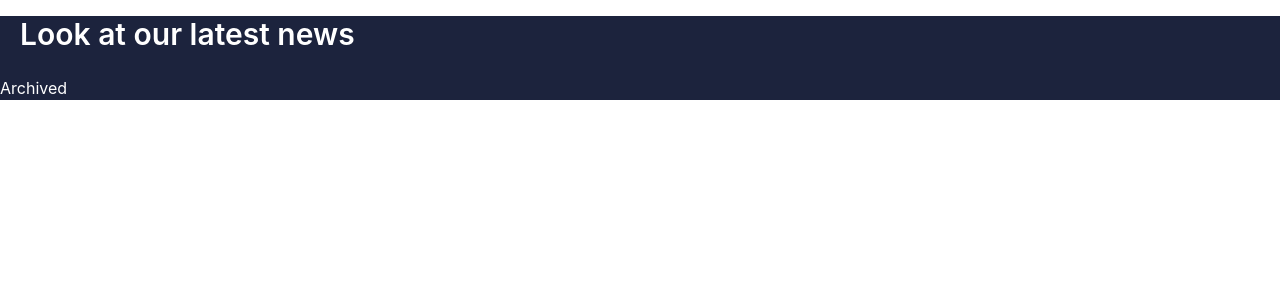
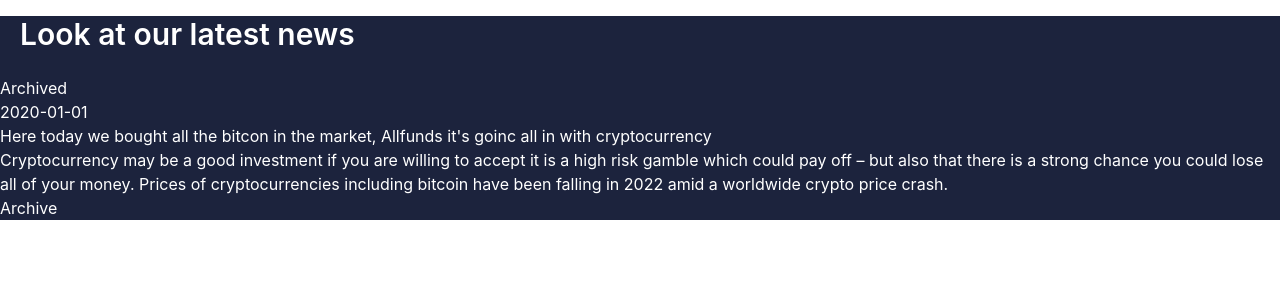
Before and after one commit to Alonsoe44/News-FrontEnd-Emiliano-Polanco, a React (Create React App) app: page / in a window 1280 px wide. Shown: the top 300 px of the page. Built offline with nearby package versions, Linux system fonts and the light colour scheme.

Commit message:
Creating the presentational components for the NewsCard

```diff
--- /dev/null
+++ b/src/components/newsCard/NewsCard.tsx
@@ -0,0 +1,27 @@
+import NewsInterface from "../../interfaces/NewsInterface";
+import NewsButton from "./newsButton/NewsButton";
+import NewsDate from "./newsDate/NewsDate";
+import NewsDescription from "./newsDescription/NewsDescription";
+import NewsTitle from "./newsTitle/NewsTitle";
+interface NewsCardProps {
+  newsData: NewsInterface;
+}
+const NewsCard = ({
+  newsData: { date, title, description },
+}: NewsCardProps) => {
+  return (
+    <div>
+      <NewsDate text={date} />
+      <NewsTitle text={title} />
+      <NewsDescription text={description} />
+      <NewsButton
+        text="Archive"
+        action={() => {
+          console.log("Hi bro");
+        }}
+      />
+    </div>
+  );
+};
+
+export default NewsCard;
--- /dev/null
+++ b/src/components/newsCard/newsButton/NewsButton.tsx
@@ -0,0 +1,17 @@
+interface NewsButtonProps {
+  text: string;
+  action: () => void;
+}
+const NewsButton = ({ text, action }: NewsButtonProps) => {
+  return (
+    <button
+      onClick={() => {
+        action();
+      }}
+    >
+      {text}
+    </button>
+  );
+};
+
+export default NewsButton;
--- /dev/null
+++ b/src/components/newsCard/newsDate/NewsDate.tsx
@@ -0,0 +1,8 @@
+interface NewsDateProps {
+  text: string;
+}
+const NewsDate = ({ text }: NewsDateProps) => {
+  return <time className="">{text}</time>;
+};
+
+export default NewsDate;
--- /dev/null
+++ b/src/components/newsCard/newsDescription/NewsDescription.tsx
@@ -0,0 +1,8 @@
+interface NewsDescriptionProps {
+  text: string;
+}
+const NewsDescription = ({ text }: NewsDescriptionProps) => {
+  return <p>{text}</p>;
+};
+
+export default NewsDescription;
--- /dev/null
+++ b/src/components/newsCard/newsTitle/NewsTitle.tsx
@@ -0,0 +1,8 @@
+interface NewsTitleProps {
+  text: string;
+}
+const NewsTitle = ({ text }: NewsTitleProps) => {
+  return <h3>{text}</h3>;
+};
+
+export default NewsTitle;
--- a/src/components/newsListSection/NewsListSection.tsx
+++ b/src/components/newsListSection/NewsListSection.tsx
@@ -1,11 +1,22 @@
+import NewsInterface from "../../interfaces/NewsInterface";
+import NewsCard from "../newsCard/NewsCard";
 import SectionButton from "./sectionButton/SectionButton";
 import SectionTitle from "./sectionTitle/SectionTitle";
-
+const myAmazingNew: NewsInterface = {
+  title:
+    "Here today we bought all the bitcon in the market, Allfunds it's goinc all in with cryptocurrency",
+  description:
+    "Cryptocurrency may be a good investment if you are willing to accept it is a high risk gamble which could pay off – but also that there is a strong chance you could lose all of your money. Prices of cryptocurrencies including bitcoin have been falling in 2022 amid a worldwide crypto price crash.",
+  date: "2020-01-01",
+  author: "John Doe",
+  content: "Lorem ipsum",
+};
 const NewsListSection = () => {
   return (
     <div>
       <SectionTitle text="Look at our latest news" />
       <SectionButton />
+      <NewsCard newsData={myAmazingNew} />
     </div>
   );
 };
--- /dev/null
+++ b/src/interfaces/NewsInterface.ts
@@ -0,0 +1,12 @@
+interface NewsInterface {
+  title: string;
+  description: string;
+  content: string;
+  date: string;
+  author: string;
+  archiveDate?: string;
+  __v?: number;
+  _id?: string;
+}
+
+export default NewsInterface;
```
